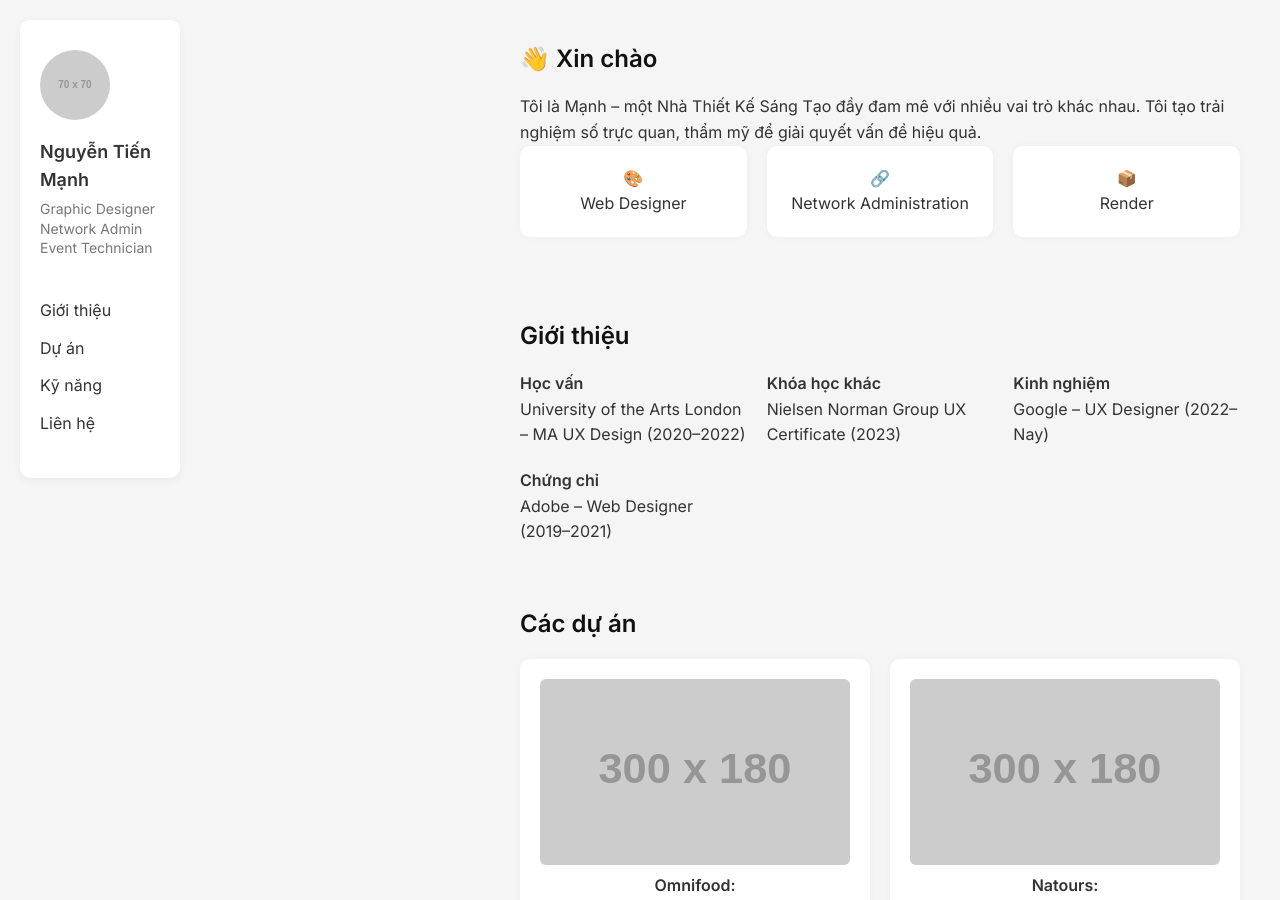
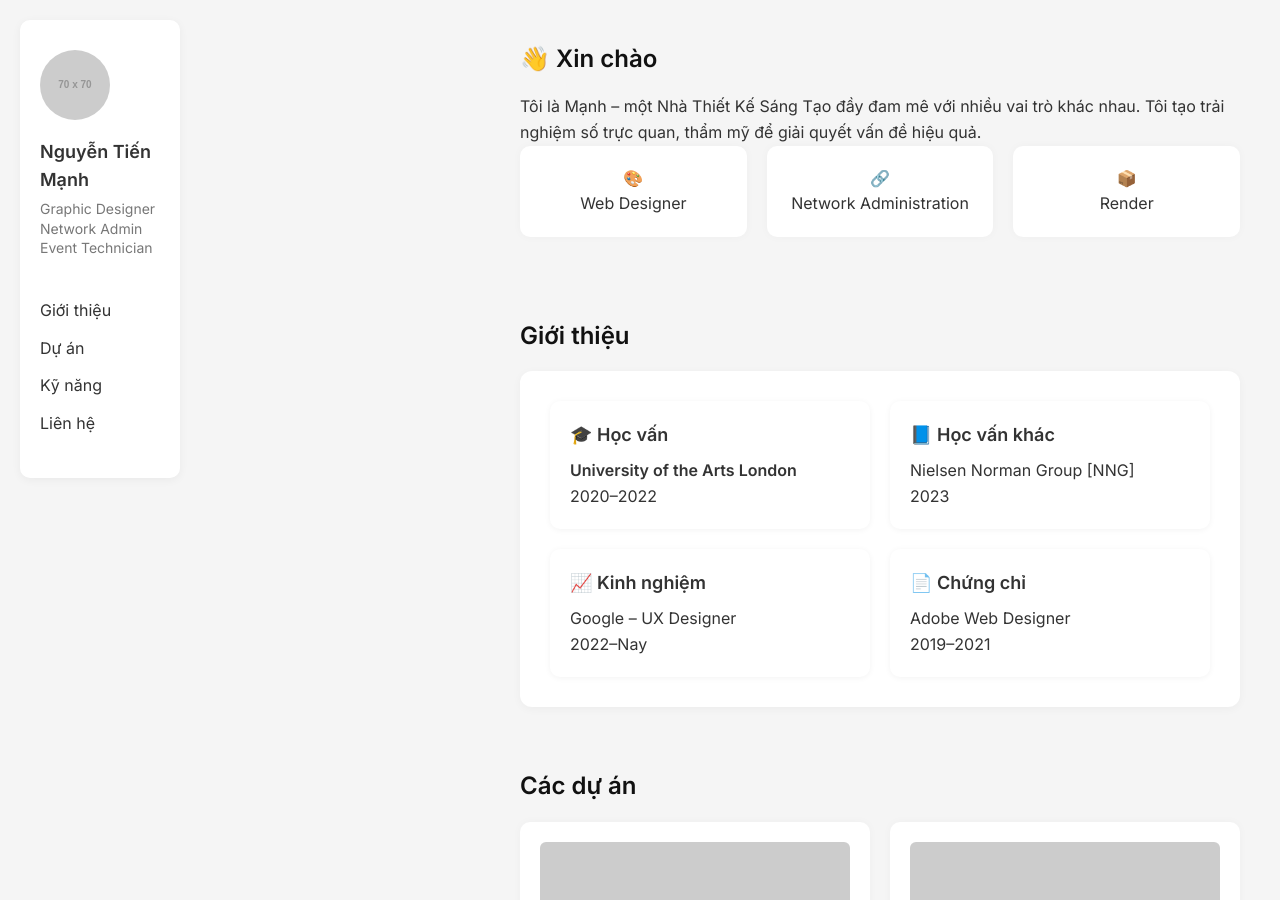
Before and after one commit to tienmanhk7d/tienmanh.github.io, a Jekyll site: the page built from index.md, in a window 1280 px wide and 900 px high. Built offline with Jekyll 4.4.1, drawn with Linux system fonts in a browser that asks for light colours.

Commit message:
Update index.md

```diff
--- a/index.md
+++ b/index.md
@@ -15,22 +15,24 @@ title: Portfolio - Nguyễn Tiến Mạnh
 
 <section id="about">
   <h2>Giới thiệu</h2>
-  <div class="roles">
-    <div>
-      <strong>Học vấn</strong><br />
-      University of the Arts London – MA UX Design (2020–2022)
-    </div>
-    <div>
-      <strong>Khóa học khác</strong><br />
-      Nielsen Norman Group UX Certificate (2023)
-    </div>
-    <div>
-      <strong>Kinh nghiệm</strong><br />
-      Google – UX Designer (2022–Nay)
-    </div>
-    <div>
-      <strong>Chứng chỉ</strong><br />
-      Adobe – Web Designer (2019–2021)
+  <div class="section-box">
+    <div class="info-grid">
+      <div class="info-box">
+        <h3>🎓 Học vấn</h3>
+        <p><strong>University of the Arts London</strong><br />2020–2022</p>
+      </div>
+      <div class="info-box">
+        <h3>📘 Học vấn khác</h3>
+        <p>Nielsen Norman Group [NNG]<br />2023</p>
+      </div>
+      <div class="info-box">
+        <h3>📈 Kinh nghiệm</h3>
+        <p>Google – UX Designer<br />2022–Nay</p>
+      </div>
+      <div class="info-box">
+        <h3>📄 Chứng chỉ</h3>
+        <p>Adobe Web Designer<br />2019–2021</p>
+      </div>
     </div>
   </div>
 </section>
```
